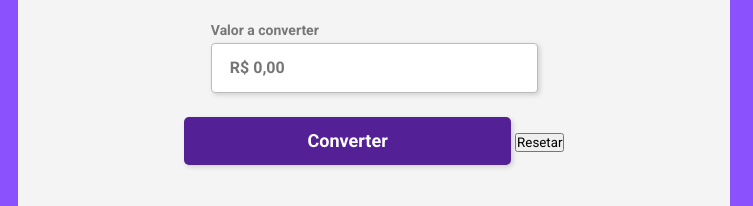
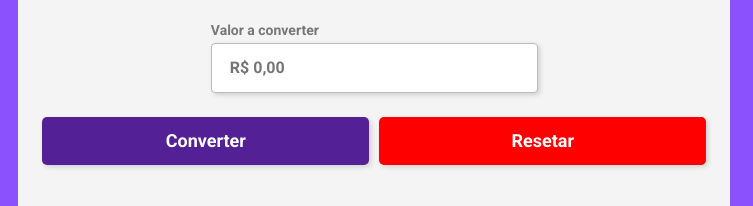
Before and after one commit to ericleirosario/convert-money, a plain HTML site: page index.html in a window 1280 px wide. Shown: the part 207-413 px from the top of the page, 527-1280 px from the left. Drawn offline with Linux system fonts and the light colour scheme.

Commit message:
Estilização do botão reset em style.css

```diff
--- a/style.css
+++ b/style.css
@@ -107,7 +107,12 @@ input[type=number]::-webkit-inner-spin-button {
 
 }
 
-.button-convert {
+.container-button {
+    display: flex;
+    gap: 10px;
+}
+
+.button-convert, .button-reset {
     width: 327px;
     color: #FFF;
     font-size: 18px;
@@ -123,7 +128,11 @@ input[type=number]::-webkit-inner-spin-button {
     cursor: pointer;
 }
 
-.button-convert:hover {
+.button-reset {
+    background: red;
+}
+
+.button-convert:hover,.button-reset:hover {
     opacity: 0.8;
 }
 
```
